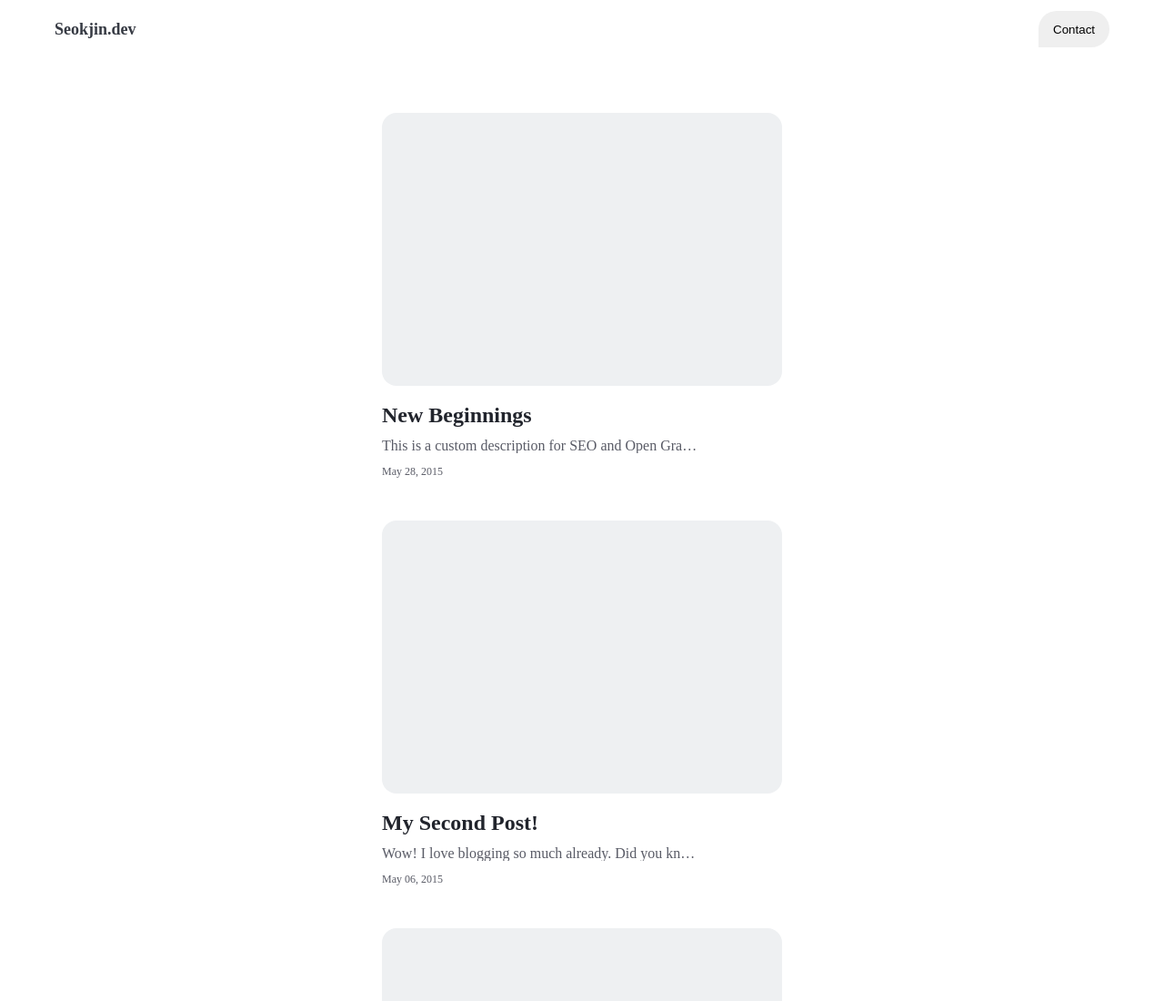
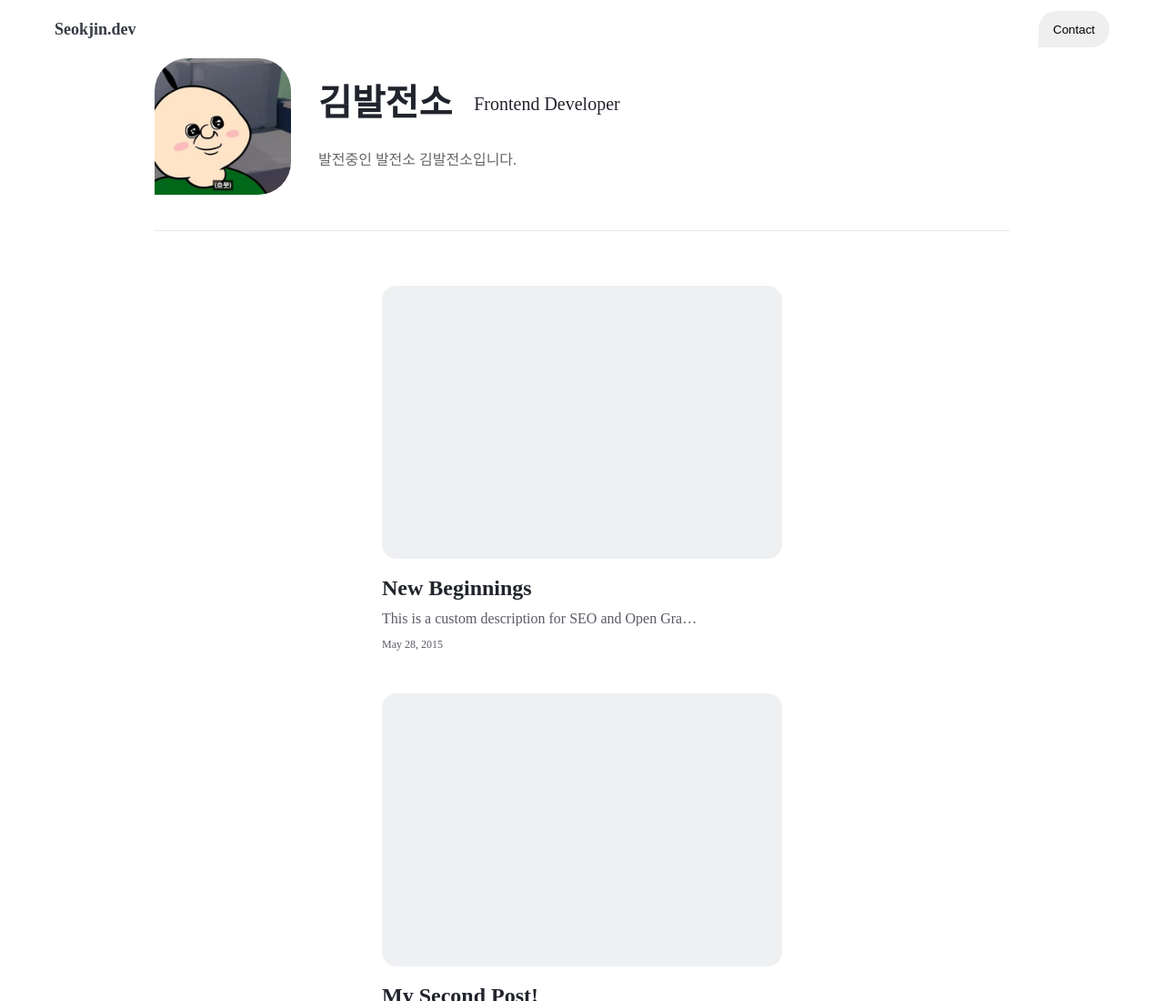
Before and after one commit to SEOKKAMONI/blog, a Gatsby site: page / in a window 1280 px wide. Shown: the top 1100 px of the page at 91% size. Built offline with nearby package versions, Linux system fonts and the light colour scheme; Gatsby itself is replaced by a stand-in of ours.

Commit message:
feat: add Bio

```diff
--- a/gatsby-config.js
+++ b/gatsby-config.js
@@ -11,8 +11,9 @@ module.exports = {
   siteMetadata: {
     title: `Gatsby Starter Blog`,
     author: {
-      name: `Kyle Mathews`,
-      summary: `who lives and works in San Francisco building useful things.`,
+      name: `김발전소`,
+      position: "Frontend Developer",
+      summary: `발전중인 발전소 김발전소입니다.`,
     },
     description: `A starter blog demonstrating what Gatsby can do.`,
     siteUrl: `https://gatsbystarterblogsource.gatsbyjs.io/`,
--- /dev/null
+++ b/src/components/Bio.tsx
@@ -0,0 +1,87 @@
+import { css } from "@emotion/react";
+import styled from "@emotion/styled";
+import { graphql, useStaticQuery } from "gatsby";
+import { StaticImage } from "gatsby-plugin-image";
+
+const Bio = () => {
+  const data = useStaticQuery(graphql`
+    query BioQuery {
+      site {
+        siteMetadata {
+          author {
+            name
+            summary
+            position
+          }
+          social {
+            twitter
+          }
+        }
+      }
+    }
+  `);
+
+  const { name, summary, position } = data.site.siteMetadata?.author;
+  const social = data.site.siteMetadata?.social;
+
+  return (
+    <StyledBio>
+      <StaticImage
+        src="../assets/profile.png"
+        width={150}
+        height={150}
+        style={{ borderRadius: "36px 36px 36px 0px" }}
+        alt="Profile Image"
+      />
+      <StyledInfoWrapper>
+        <StyledNamePositionWrapper>
+          <StyledName>{name}</StyledName>
+          <StyledPosition>{position}</StyledPosition>
+        </StyledNamePositionWrapper>
+        <StyledSummary>{summary}</StyledSummary>
+      </StyledInfoWrapper>
+    </StyledBio>
+  );
+};
+
+export default Bio;
+
+const StyledBio = styled.div`
+  display: flex;
+  align-items: center;
+  gap: 30px;
+  width: 100%;
+  height: 190px;
+  padding-bottom: 40px;
+  border-bottom: 1px solid #e9e9e9;
+`;
+
+const StyledInfoWrapper = styled.div`
+  display: flex;
+  flex-direction: column;
+  gap: 34px;
+`;
+
+const StyledNamePositionWrapper = styled.div`
+  display: flex;
+  align-items: center;
+  gap: 24px;
+`;
+
+const StyledName = styled.span`
+  font-size: 40px;
+  font-weight: bold;
+  color: ${({ theme }) => theme.colors.gray900};
+`;
+
+const StyledPosition = styled.span`
+  font-size: 20px;
+  font-weight: medium;
+  color: ${({ theme }) => theme.colors.gray900};
+`;
+
+const StyledSummary = styled.span`
+  color: #666;
+  font-size: 16px;
+  font-weight: medium;
+`;
--- a/src/pages/index.tsx
+++ b/src/pages/index.tsx
@@ -5,6 +5,7 @@ import MainLayout from "../components/MainLayout";
 import { AllMarkdownRemark, SiteMetadata } from "../types/types";
 import styled from "@emotion/styled";
 import PostCard from "../components/PostCard";
+import Bio from "../components/Bio";
 
 type AllPostPageProps = {
   data: {
@@ -20,6 +21,7 @@ const AllPostPage = ({ data }: AllPostPageProps) => {
 
   return (
     <MainLayout title={siteTitle}>
+      <Bio />
       <StyledPostList>
         {posts.map(post => {
           const title = post.frontmatter.title || post.fields.slug;
```
Also changed, not shown: src/assets/profile.png (renamed from src/assets/temporary-thumbnail.png).
